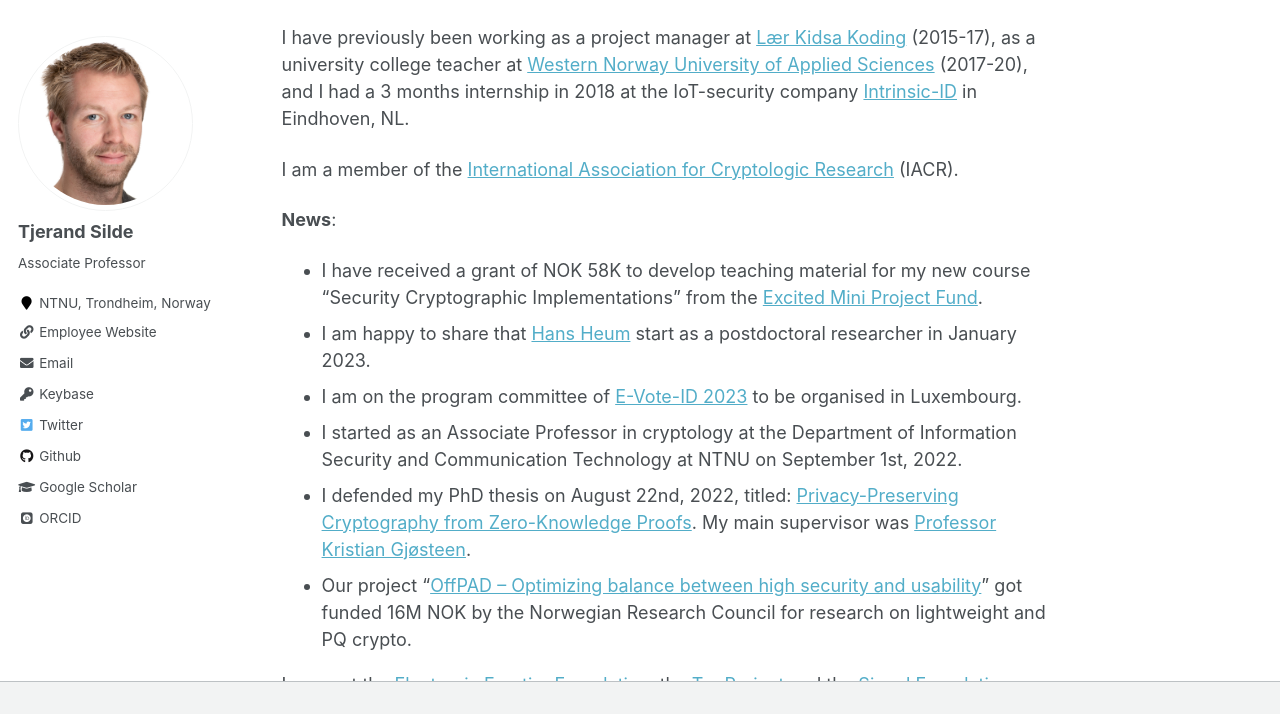
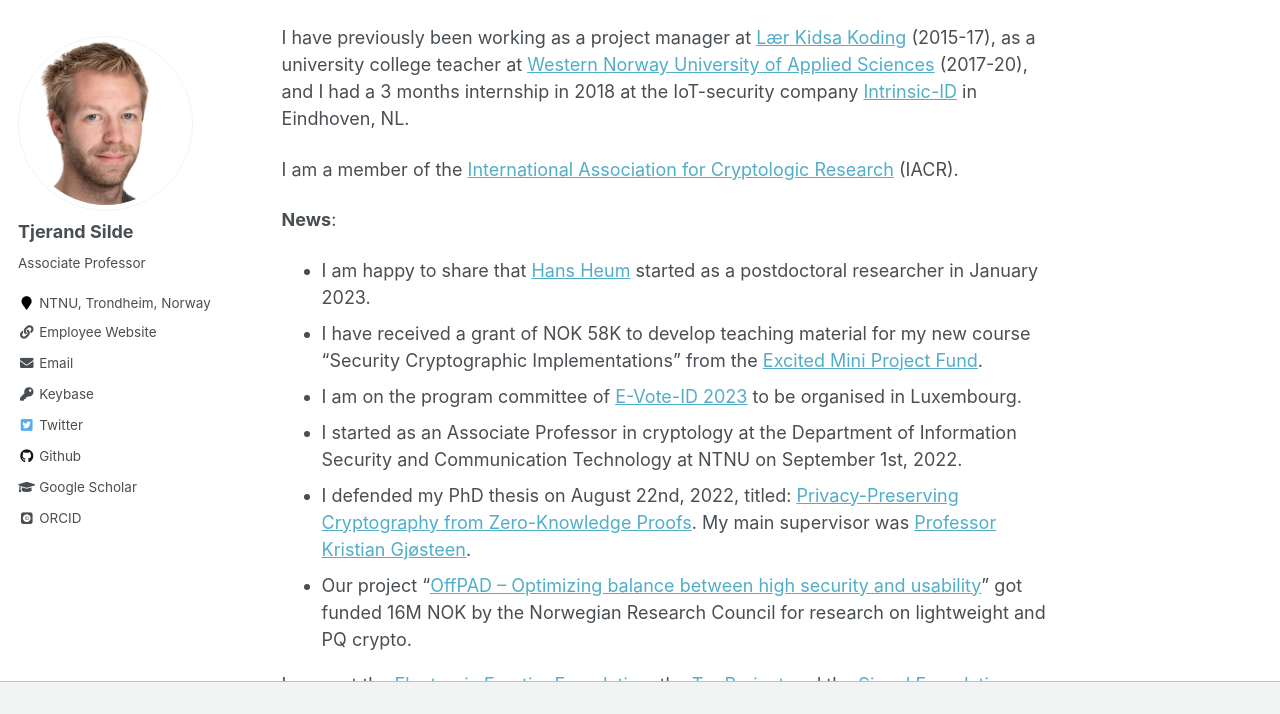
Before and after one commit to tjesi/tjesi.github.io, a Jekyll site: the page built from _pages/about.md, in a window 1280 px wide and 900 px high, scrolled down 584 px, cut to the strip 0-714 px from the top of the window. Built offline with Jekyll 4.4.1, drawn with Linux system fonts in a browser that asks for light colours; some web fonts are replaced.

Commit message:
Hans Heum

```diff
--- a/_pages/about.md
+++ b/_pages/about.md
@@ -19,8 +19,8 @@ I have previously been working as a project manager at [Lær Kidsa Koding](https
 I am a member of the [International Association for Cryptologic Research](https://iacr.org) (IACR).
 
 **News**:
+- I am happy to share that [Hans Heum](https://www.ntnu.edu/employees/hans.heum) started as a postdoctoral researcher in January 2023.
 - I have received a grant of NOK 58K to develop teaching material for my new course "Security Cryptographic Implementations" from the [Excited Mini Project Fund](https://www.ntnu.edu/excited/mini-projects).
-- I am happy to share that [Hans Heum](https://www.simula.no/people/hans) start as a postdoctoral researcher in January 2023.
 - I am on the program committee of [E-Vote-ID 2023](https://e-vote-id.org/wp-content/uploads/2022/11/CFP2023_3.pdf) to be organised in Luxembourg.
 - I started as an Associate Professor in cryptology at the Department of Information Security and Communication Technology at NTNU on September 1st, 2022.
 - I defended my PhD thesis on August 22nd, 2022, titled: [Privacy-Preserving Cryptography from Zero-Knowledge Proofs](https://ntnuopen.ntnu.no/ntnu-xmlui/handle/11250/3012606). My main supervisor was [Professor Kristian Gjøsteen](https://www.ntnu.edu/employees/kristian.gjosteen).
```
Also changed, not shown: _pages/academic.md (+1 -1 lines).
